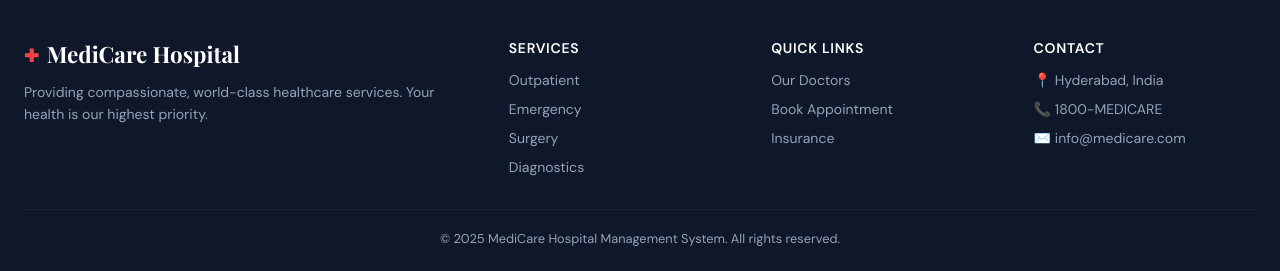
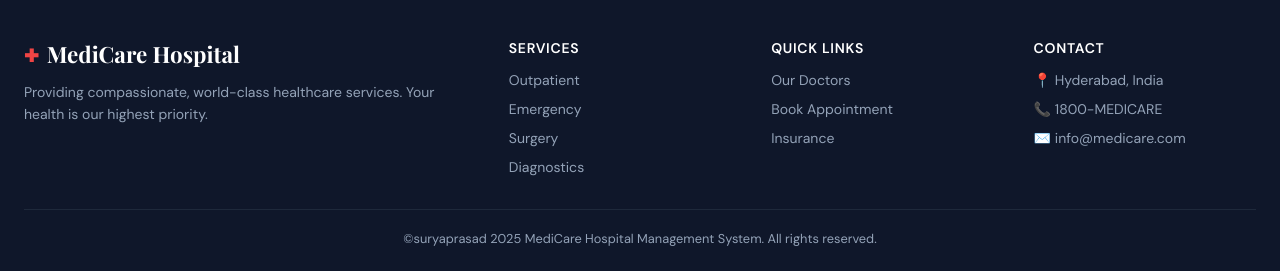
Before and after one commit to suryaprasad1/Hostpital_management, a Django app: page /doctors/ in a window 1280 px wide. Shown: the part 735-1006 px from the top of the page. Run offline with Django 5.2, Linux system fonts and the light colour scheme; data that the repository does not hold is empty.

Commit message:
hostpital management project

```diff
--- a/core/templates/base.html
+++ b/core/templates/base.html
@@ -334,7 +334,7 @@
                 </ul>
             </div>
         </div>
-        <div class="footer-bottom">© 2025 MediCare Hospital Management System. All rights reserved.</div>
+        <div class="footer-bottom">©suryaprasad 2025 MediCare Hospital Management System. All rights reserved.</div>
     </div>
 </footer>
 
```
